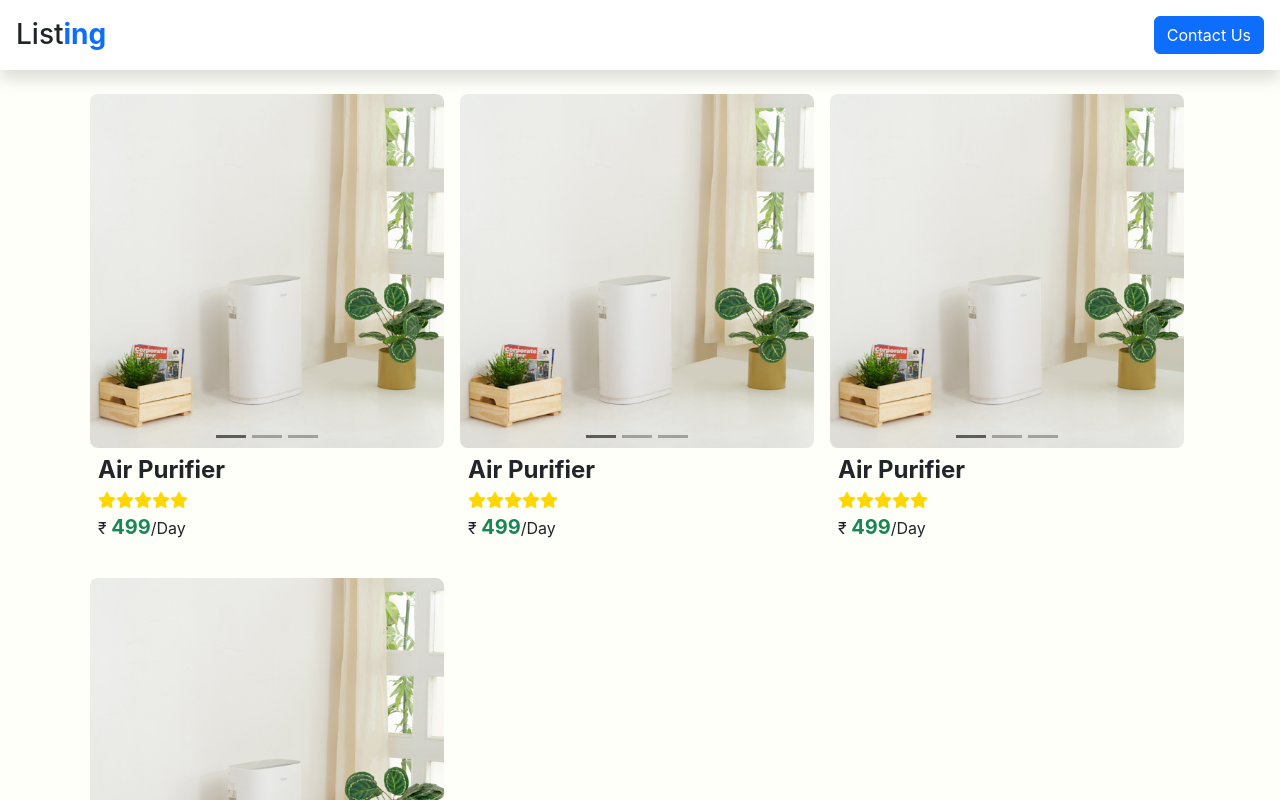
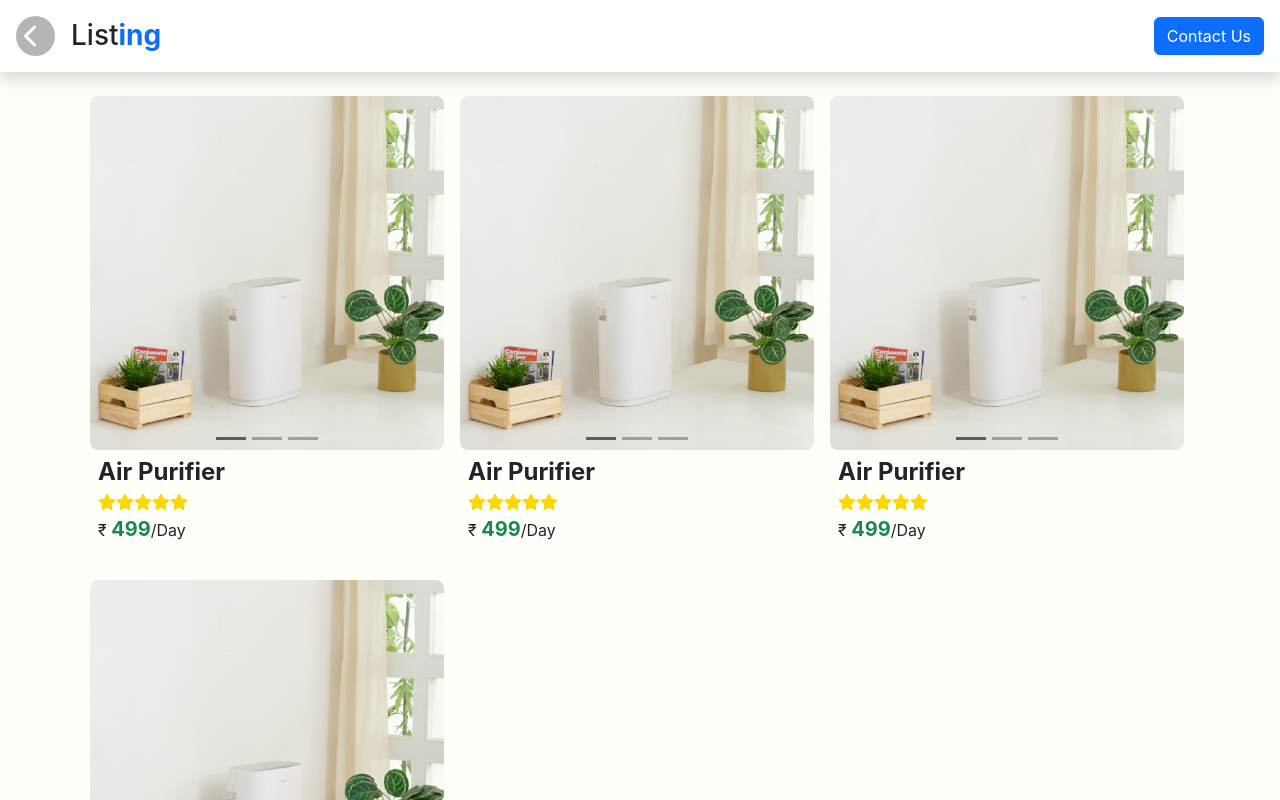
Before and after one commit to Kaminou2904/RentingGO, a React (Create React App) app in the folder frontend/: page /listing in a window 1280 px wide. Shown: the top 800 px of the page. Built offline with nearby package versions, Linux system fonts and the light colour scheme.

Commit message:
every page has a fixed header and a back button

```diff
--- a/frontend/src/Pages/Detail/Detail.css
+++ b/frontend/src/Pages/Detail/Detail.css
@@ -1,3 +1,19 @@
+.detailBackBtn{
+    position: fixed;
+    top: 25px;
+    left: 10px;
+    z-index: 5;
+}
+
+.detailBackBtn button{
+    outline: none;
+    border: none;
+}
+
+.detailBackBtn button i{
+    background-color: rgba(0, 0, 0, 0.446);
+}
+
 @media screen and (min-width: 560px) {
     .detailMain{
         display: flex;
--- a/frontend/src/Pages/Detail/Detail.jsx
+++ b/frontend/src/Pages/Detail/Detail.jsx
@@ -1,17 +1,22 @@
 import React from 'react';
+import { useNavigate } from 'react-router-dom';
 import './Detail.css';
 import Carousel from '../../components/Carousel/carousel';
 import Commentcard from '../../components/Commentcard/Commentcard';
 
 function Detail() {
+  const navigate = useNavigate();
   return (
     <div className='detailMain'>
       <div className="leftDesk">
+        <div className="detailBackBtn">
+          <button className='btn p-0 m-0' onClick={() => navigate(-1)}><i className="fas fa-chevron-left rounded-circle me-3 fs-4 p-2 pe-3 text-white"></i></button>
+        </div>
         <Carousel carouselid='detailCar' img1='./images/airpurism.jpg' img2='./images/airpuri2.jpg' img3='./images/airpuri1.jpg' />
       </div>
 
       <div className="rightDesk">
-      <div className="spaInfo mt-3 container">
+        <div className="spaInfo mt-3 container">
           <h3 className="mb-0">Air Purifier</h3>
           <div className="detailRating bg-light rounded-3 p-2 d-flex justify-content-between mt-3">
             <div className="starts">
--- a/frontend/src/Pages/Home/Home.jsx
+++ b/frontend/src/Pages/Home/Home.jsx
@@ -10,9 +10,9 @@ import Header from '../../components/Header/Header';
 function Home() {
     return (
         <div className='containerr'>
-            <Header headTxt1='Renting' headTxt2='GO'/>
-            <div className="container">
-                <Carousel carouselid='homeCar' img1='./images/Monsoon-offer-banner-HP.jpg' img2='./images/Paytm-Payments-Bank-web-.jpg' img3='./images/Referral banner Web.jpg' />
+            <Header back='none' headTxt1='Renting' headTxt2='GO'/>
+            <div className="container mt-5 pt-4">
+                <Carousel carouselid='homeCar' img1='./images/Monsoon-offer-banner-HP.jpg' img2='./images/Paytm-Payments-Bank-web-.jpg' img3='./images/Referral banner Web.jpg'/>
                 <div className="categoryWrap d-flex flex-wrap mt-4">
                     <Categories img='./images/mistfanIcon.png' txt='Mist Fan' />
                     <Categories img='./images/aircooler.png' txt='Air cooler' />
--- a/frontend/src/Pages/Listing/Listing.jsx
+++ b/frontend/src/Pages/Listing/Listing.jsx
@@ -7,7 +7,7 @@ function Listing() {
   return (
     <div className="container-fluid p-0">
       <Header headTxt1='List' headTxt2='ing'/>
-      <div className='container d-flex flex-wrap'>
+      <div className='container d-flex flex-wrap mt-5 pt-4'>
         <Listingcard id='car1' img1='./images/airpuri.jpg' img2='./images/airpurilg1.jpg' img3='./images/airpurilg2.jpg' />
         <Listingcard id='car2' img1='./images/airpuri.jpg' img2='./images/airpurilg1.jpg' img3='./images/airpurilg2.jpg' />
         <Listingcard id='car3' img1='./images/airpuri.jpg' img2='./images/airpurilg1.jpg' img3='./images/airpurilg2.jpg' />
@@ -17,4 +17,4 @@ function Listing() {
   )
 }
 
-export default Listing
+export default Listing;
--- a/frontend/src/components/Header/Header.css
+++ b/frontend/src/components/Header/Header.css
@@ -0,0 +1,16 @@
+.headerMain{
+    position: fixed;
+    top: 0px;
+    width: 100%;
+    z-index: 3;
+}
+
+.backBtnWrap button{
+    outline: none;
+    border: none;
+}
+
+.backBtnWrap i{
+    background-color: rgba(0, 0, 0, 0.29) !important;
+    cursor: pointer;
+}
--- a/frontend/src/components/Header/Header.jsx
+++ b/frontend/src/components/Header/Header.jsx
@@ -1,15 +1,28 @@
 import React from 'react';
+import { useNavigate } from 'react-router-dom';
 import './Header.css';
 
 function Header(props) {
+  const navigate = useNavigate()
   return (
-    <div className='bg-white'>
+    <div className=' headerMain bg-white'>
         <div className="container-fluid d-flex justify-content-between p-3 align-items-center shadow">
-            <h3 className="mb-0">{props.headTxt1}<span className='text-primary fw-bold'>{props.headTxt2}</span></h3>
+            <div className="leftHead d-flex align-items-center">
+              <div className={`d-${props.back}`}>
+              <div className="backBtnWrap">
+                <button className='btn p-0 m-0' onClick={()=>navigate(-1)}><i className="fas fa-chevron-left rounded-circle me-3 bg-secondary fs-4 p-2 pe-3 text-white"></i></button>
+              </div>
+              </div>
+              <h3 className="mb-0">{props.headTxt1}<span className='text-primary fw-bold'>{props.headTxt2}</span></h3>
+            </div>
             <a href='tel:+91 9076472920' className="btn btn-primary">Contact Us</a>
         </div>
     </div>
   )
 }
 
+Header.defaultProps = {
+  back: 'block',
+};
+
 export default Header;
```
